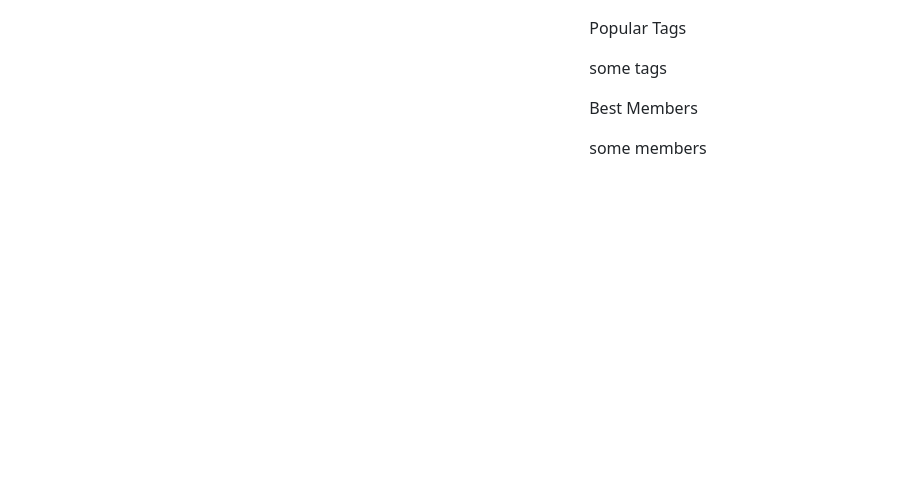
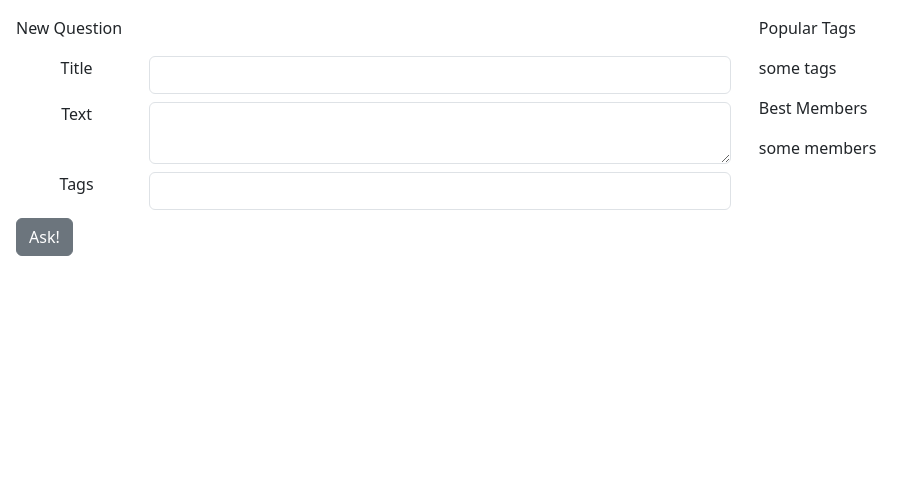
Before and after one commit to Timur1414/vk_web_dz, a Django app: page /ask/ in a window 1280 px wide. Shown: the part 87-583 px from the top of the page, without its empty margins (0-923 px from the left). Run offline with Django 5.2, Linux system fonts and the light colour scheme.

Commit message:
Added ask question template.

```diff
--- a/main/templates/base.html
+++ b/main/templates/base.html
@@ -2,7 +2,7 @@
 <html lang="ru">
 <head>
     <meta charset="UTF-8">
-    <title>{{ title }}</title>
+    <title>AskPupkin</title>
     <link href="https://cdn.jsdelivr.net/npm/bootstrap@5.3.8/dist/css/bootstrap.min.css" rel="stylesheet"
           integrity="sha384-sRIl4kxILFvY47J16cr9ZwB07vP4J8+LH7qKQnuqkuIAvNWLzeN8tE5YBujZqJLB" crossorigin="anonymous">
     <style>
--- a/main/templates/question/ask.html
+++ b/main/templates/question/ask.html
@@ -1,5 +1,37 @@
 {% extends "base.html" %}
 
 {% block content %}
-
+    <div>
+        <p>New Question</p>
+        <form>
+            {% csrf_token %}
+            <div class="container text-center">
+                <div class="row my-2">
+                    <label class="col" for="title">
+                        Title
+                    </label>
+                    <div class="col-10">
+                        <input id="title" class="form-control" type="text">
+                    </div>
+                </div>
+                <div class="row my-2">
+                    <label class="col" for="text">
+                        Text
+                    </label>
+                    <div class="col-10">
+                        <textarea id="text" class="form-control"></textarea>
+                    </div>
+                </div>
+                <div class="row my-2">
+                    <label class="col" for="tags">
+                        Tags
+                    </label>
+                    <div class="col-10">
+                        <input id="tags" class="form-control" type="text">
+                    </div>
+                </div>
+            </div>
+            <input class="btn btn-secondary" type="submit" value="Ask!">
+        </form>
+    </div>
 {% endblock %}
```
